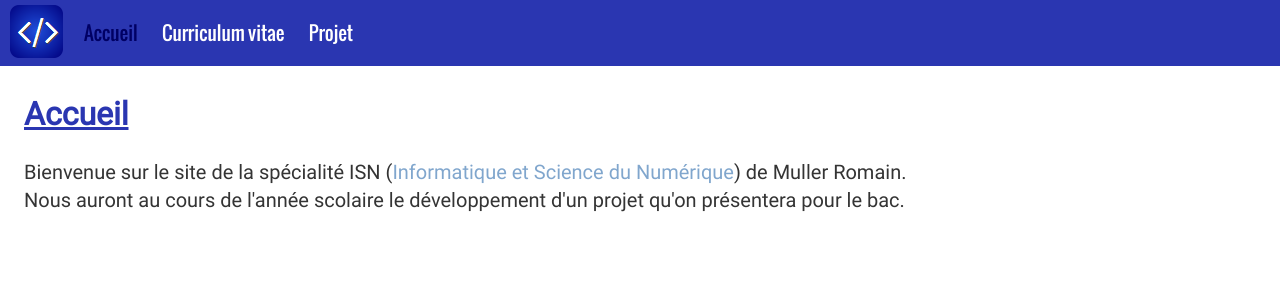
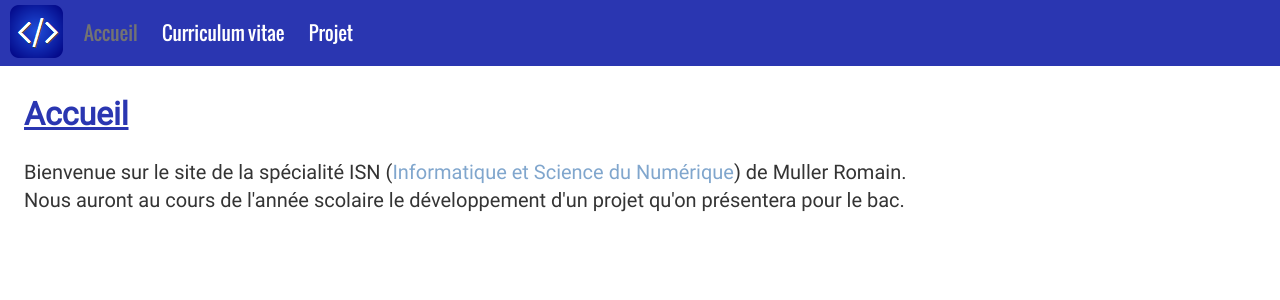
Before and after one commit to Oprax/site-isn, a PHP site: page / in a window 1280 px wide, with the pointer over the restyled element. Shown: the top 300 px of the page. Run offline with PHP 8.4, Linux system fonts and the light colour scheme.

Commit message:
Change .header a color

```diff
--- a/static/css/responsive.css
+++ b/static/css/responsive.css
@@ -61,7 +61,7 @@ html, body {
 }
 
 .menu a:hover {
-	color: #000064;
+	color: #737373;
 }
 
 /***  RESPONSIVE  ***/
```
